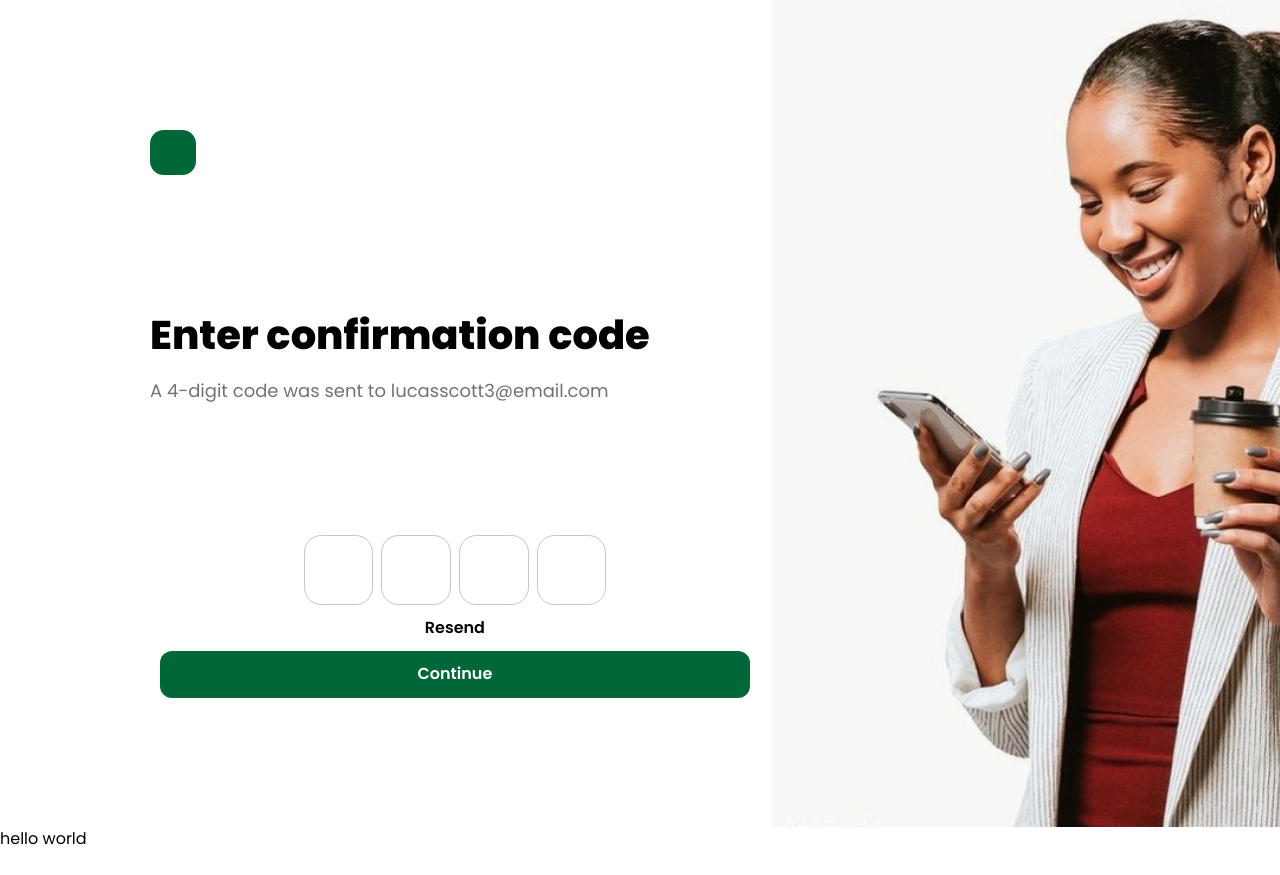
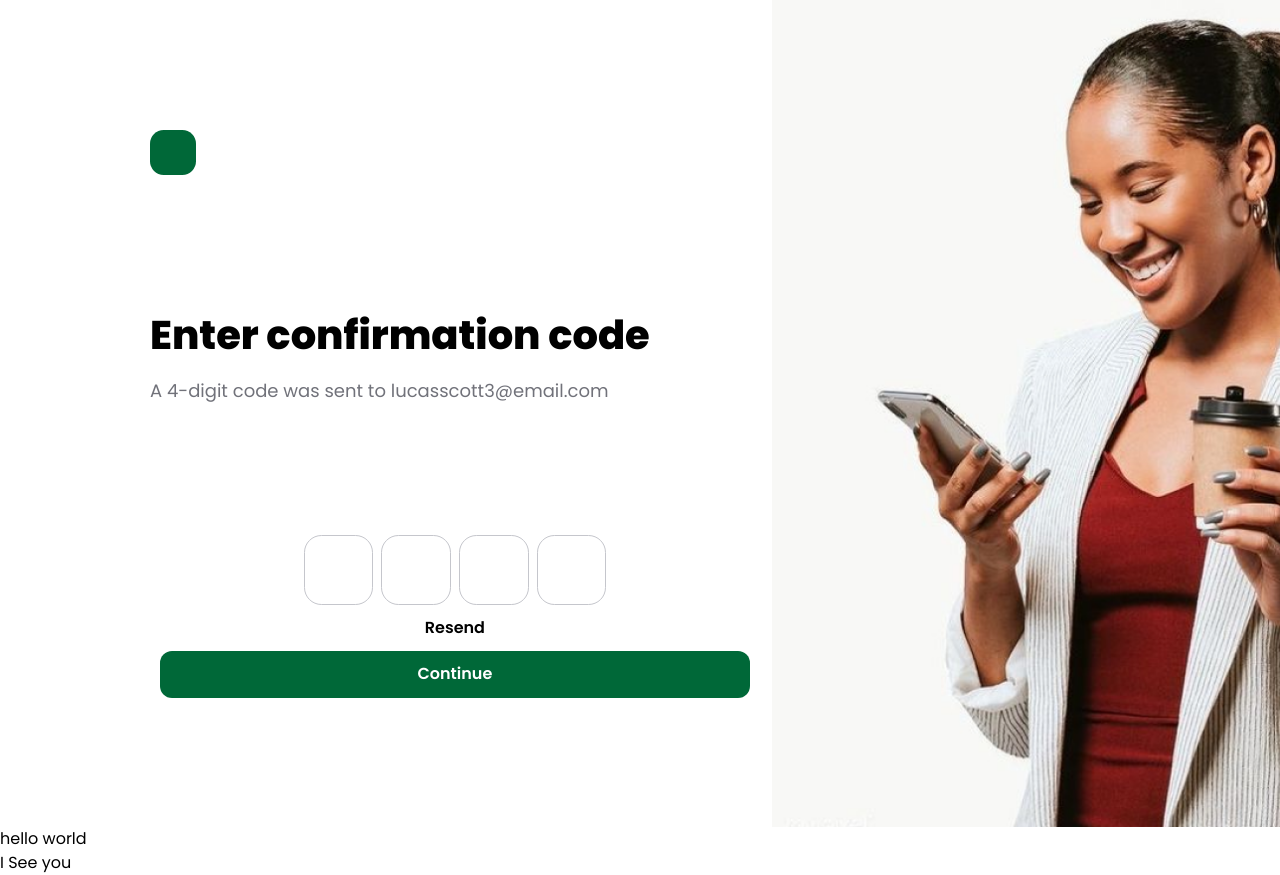
Before and after one commit to emmanueltech2019/nzs-webapp, a Next.js app: page /user/verify-code in a window 1280 px wide. Before the commit the page ends 851 px from the top, so only its background shows below. Built offline with nearby package versions, Linux system fonts and the light colour scheme.

Commit message:
new update

```diff
--- a/src/app/(account)/user/(registration-process)/verify-code/page.tsx
+++ b/src/app/(account)/user/(registration-process)/verify-code/page.tsx
@@ -6,6 +6,7 @@ const page = () => {
     <div>
       <Verification />
       <div>hello world</div>
+      <div>I See you</div>
     </div>
   )
 }
```
